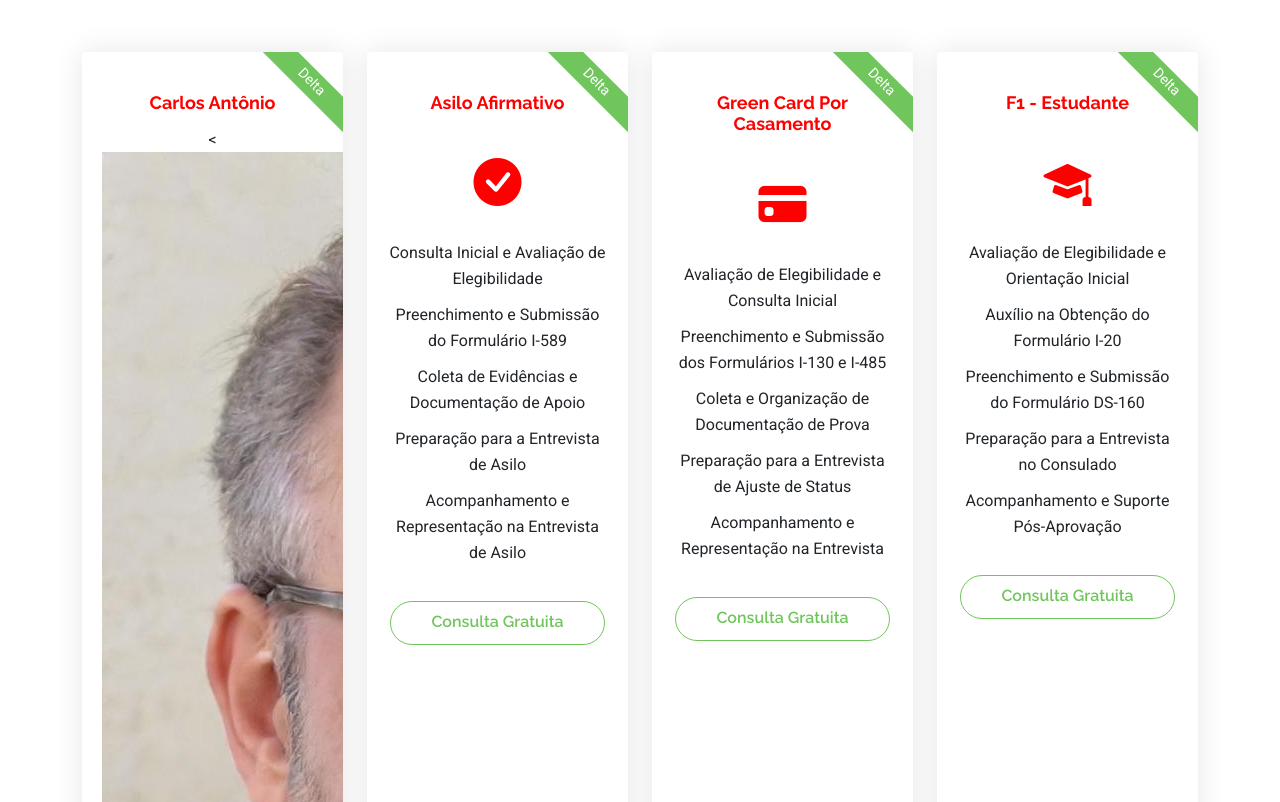
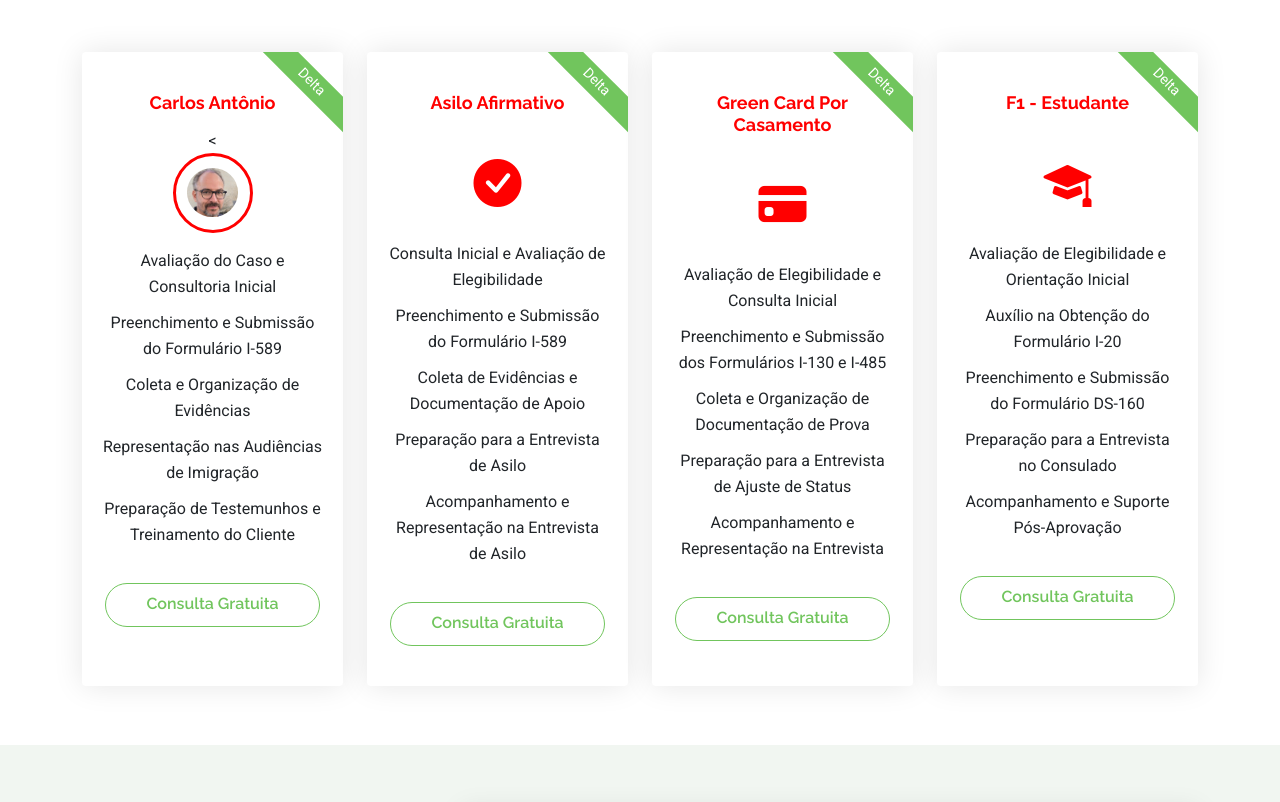
Before and after one commit to deltaimmigration/deltaimmigration, a plain HTML site: page index.html in a window 1280 px wide. Shown: the part 4154-4956 px from the top of the page. Drawn offline with Linux system fonts and the light colour scheme; files whose address does not match are found by name.

Commit message:
Update main.css

```diff
--- a/assets/css/main.css
+++ b/assets/css/main.css
@@ -44,6 +44,26 @@
 :root {
   scroll-behavior: smooth;
 }
+
+.icon-circle {
+  width: 80px;
+  height: 80px;
+  border: 3px solid red;
+  border-radius: 50%;
+  display: flex;
+  align-items: center;
+  justify-content: center;
+  overflow: hidden;
+  margin: 0 auto 15px auto;
+}
+
+.icon-circle img {
+  width: 70%;
+  height: auto;
+  object-fit: cover;
+  border-radius: 50%;
+}
+
 
 /*--------------------------------------------------------------
 # General Styling & Shared Classes
```
